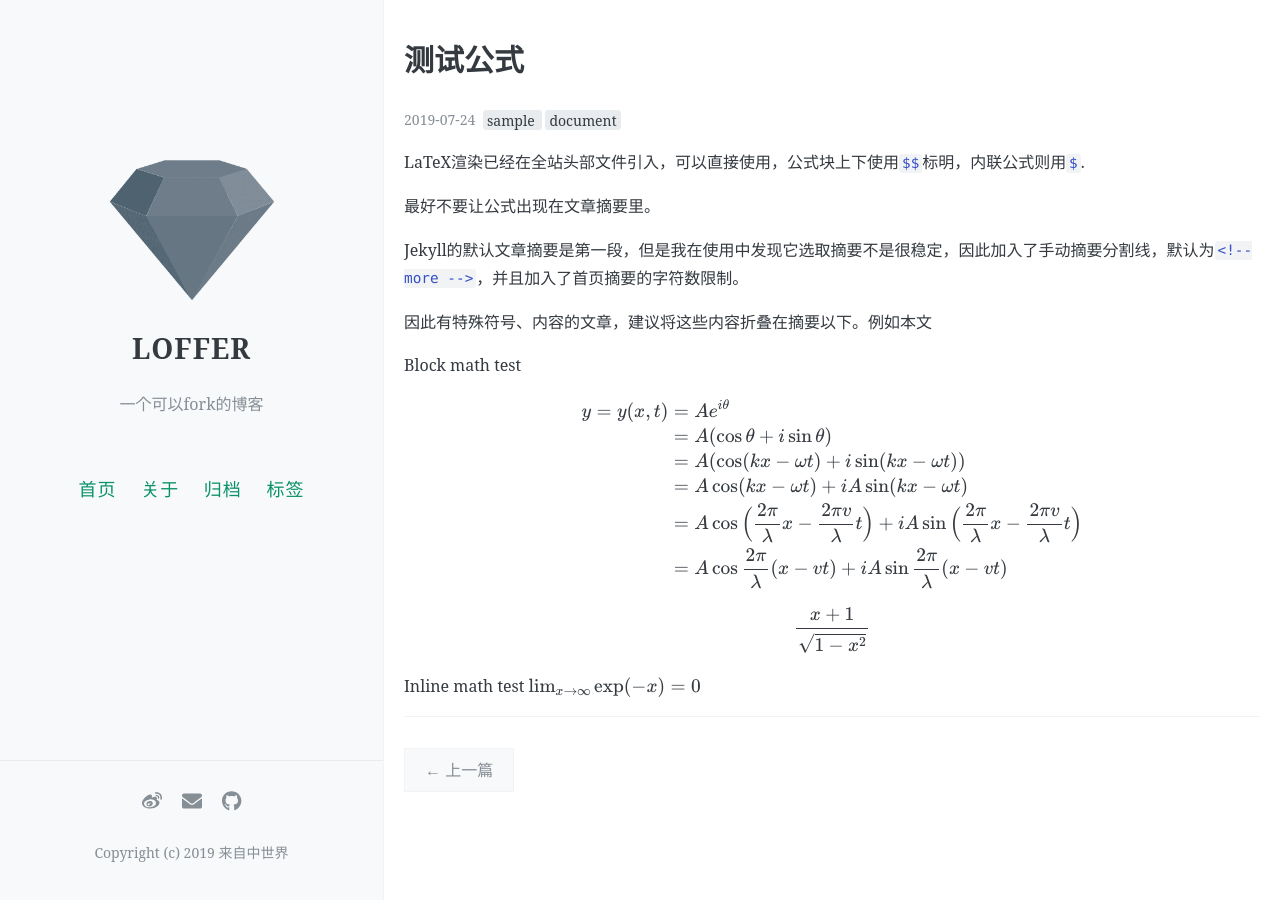
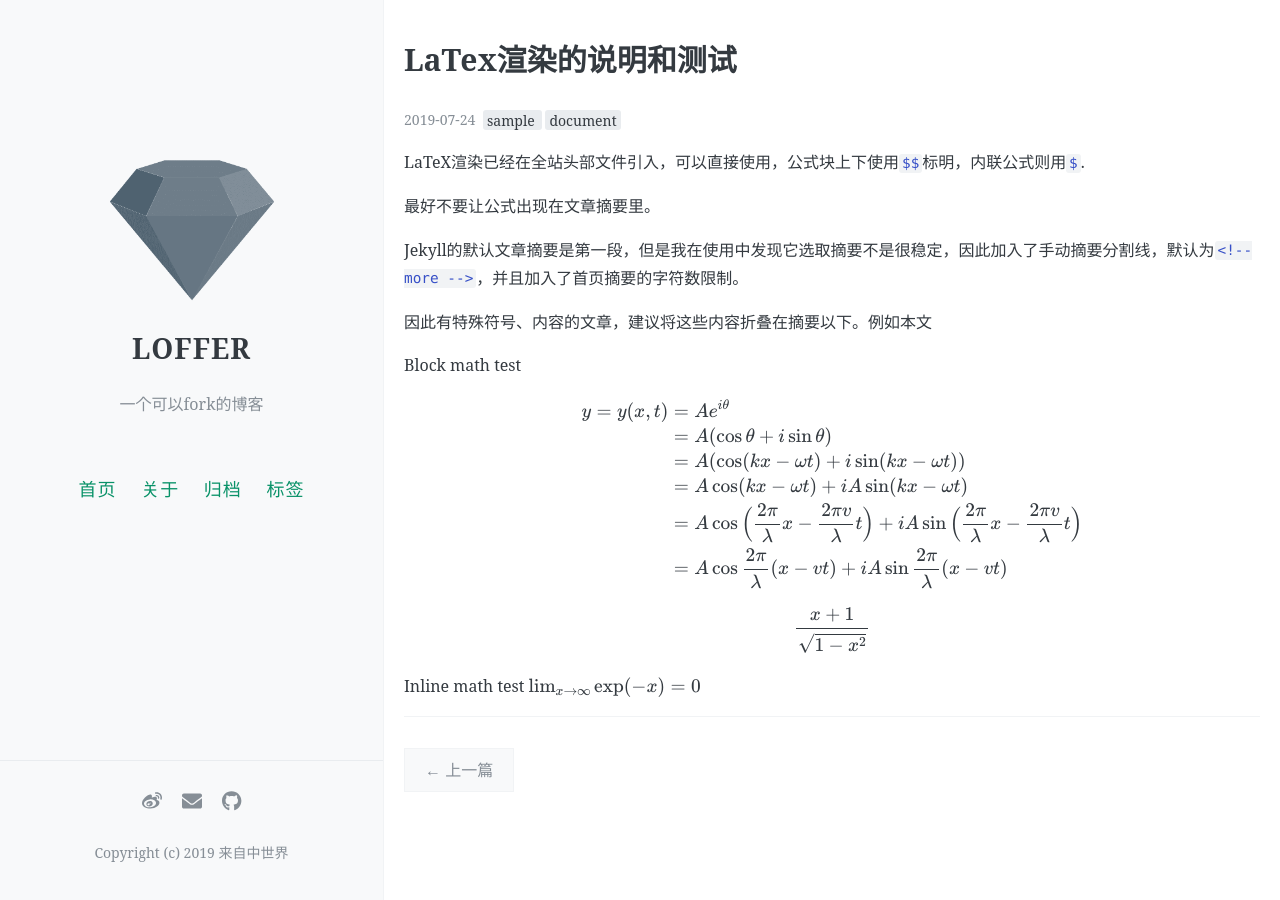
Before and after one commit to FromEndWorld/LOFFER, a Jekyll site: the page built from _posts/2019-07-24-math-test.md, in a window 1280 px wide. Built offline with Jekyll 4.4.1, drawn with Linux system fonts in a browser that asks for light colours; nearby versions of some CDN libraries; formulas are drawn with MathJax 3; comment, search, counter and statistics services are not loaded.

Commit message:
Update 2019-07-24-math-test.md

```diff
--- a/_posts/2019-07-24-math-test.md
+++ b/_posts/2019-07-24-math-test.md
@@ -1,6 +1,6 @@
 ---
 layout: post
-title: 测试公式
+title: LaTex渲染的说明和测试
 date: 2019-07-24
 Author: 来自中世界
 categories:
```
